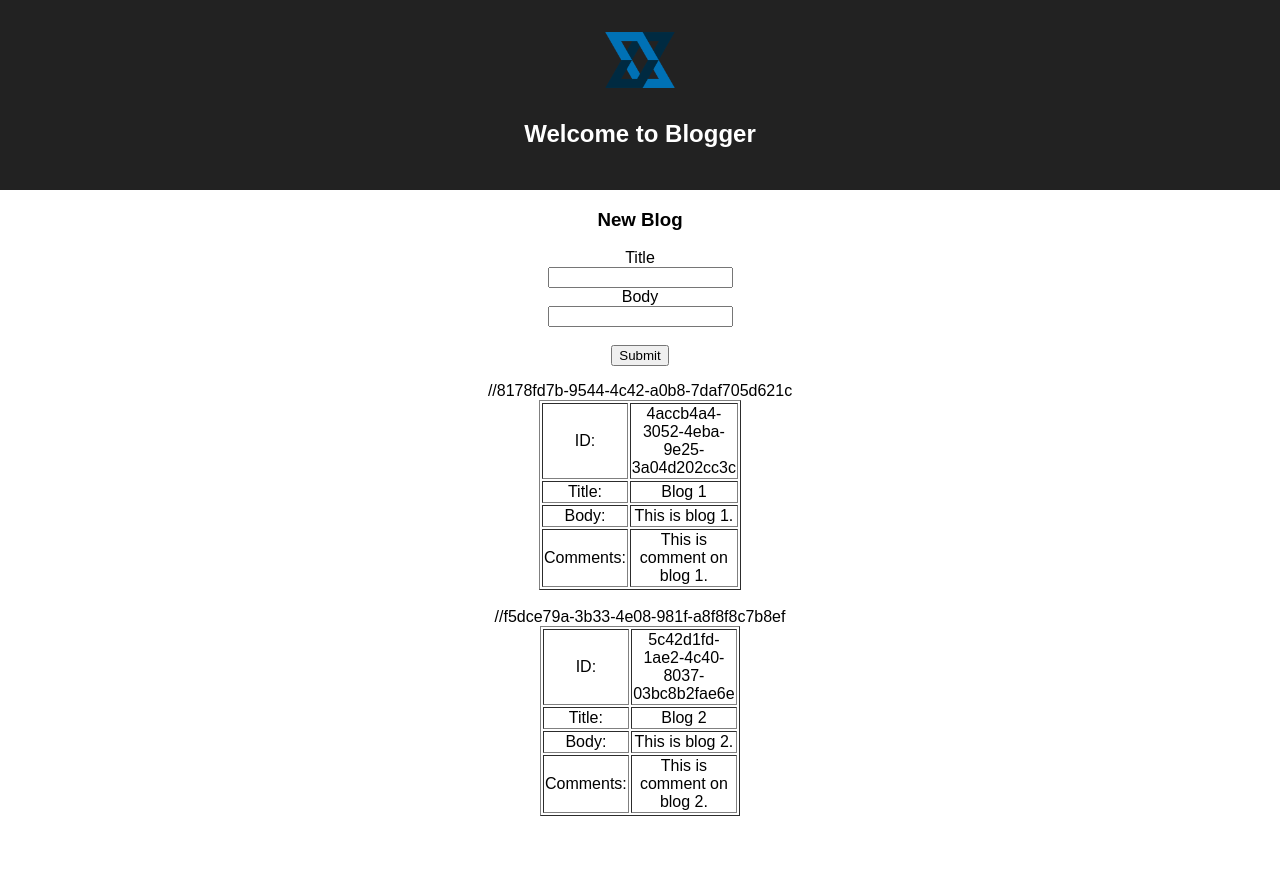
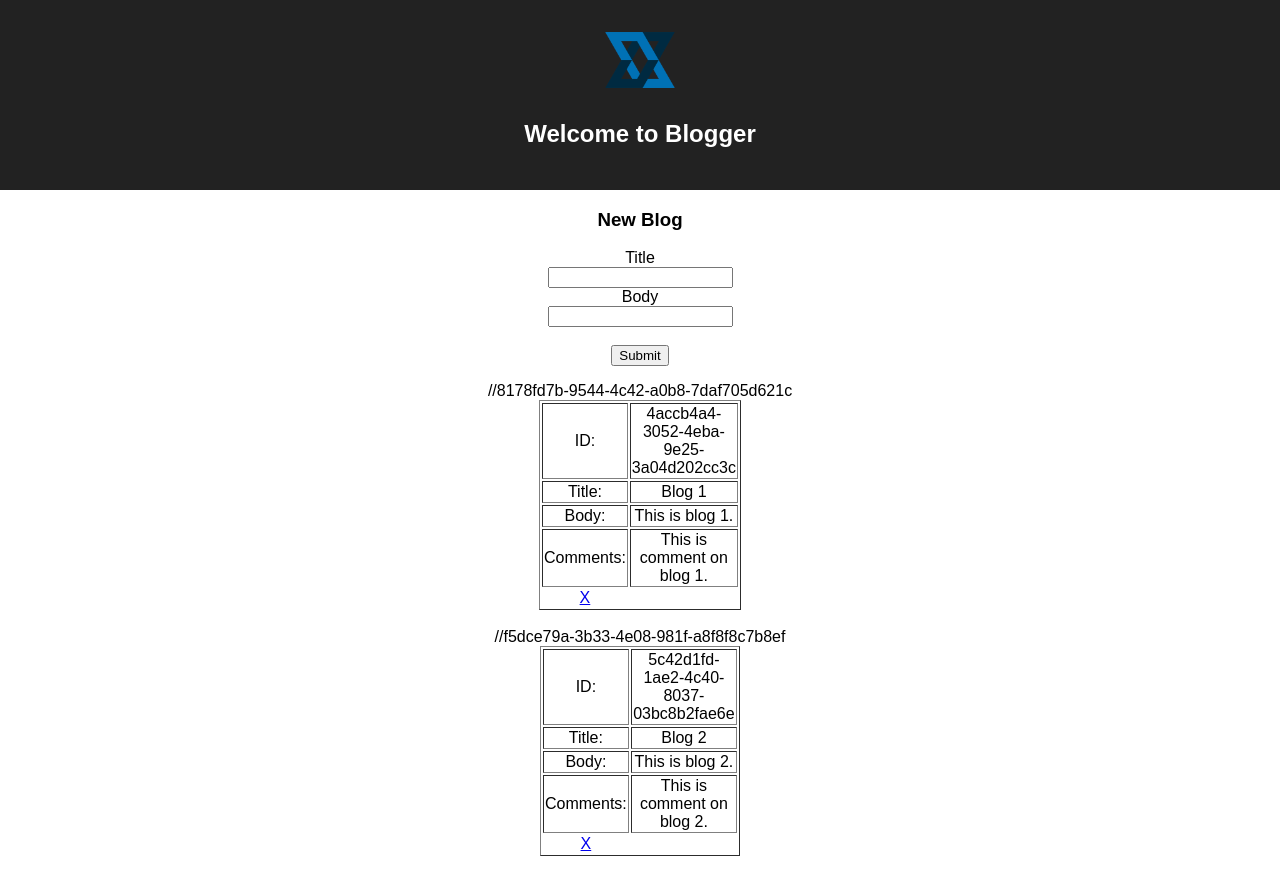
Before and after one commit to RittickDatta/Web_Development, a React (Create React App) app in the folder blog-project/: page / in a window 1280 px wide. Before the commit the page ends 850 px from the top, so only its background shows below. Built offline with nearby package versions, Linux system fonts and the light colour scheme.

Commit message:
Working: Add Blog & Delete Blog

```diff
--- a/blog-project/src/App.js
+++ b/blog-project/src/App.js
@@ -73,7 +73,7 @@ class App extends Component {
         </p>
         <p>
           <NewBlog newBlog={this.handleAddBlog.bind(this)}/>
-          <Users users={this.state.users}/>
+          <Users users={this.state.users} onDelete={this.handleDeleteBlog.bind(this)} />
         </p>
       </div>
     );
--- a/blog-project/src/Blogs.js
+++ b/blog-project/src/Blogs.js
@@ -2,6 +2,9 @@ import React, { Component } from 'react';
 import Blog from './Blog.js';
 
 class Blogs extends Component{
+  deleteBlog(){
+    this.props.onDelete();
+  }
   render(){
     let blogs;
     if(this.props.blogs){
@@ -26,6 +29,9 @@ class Blogs extends Component{
                   <td>Comments:</td>
                   <td>{blog.comments}</td>
                 </tr>
+                <tr>
+                  <a href="#" onClick={this.deleteBlog.bind(this, this.props.user.id)}>X</a>
+                </tr>
               </tbody>
             </table>
           </div>
--- a/blog-project/src/Users.js
+++ b/blog-project/src/Users.js
@@ -2,6 +2,10 @@ import React, { Component } from 'react';
 import Blogs from './Blogs.js';
 
 class Users extends Component{
+  deleteBlog(id){
+    this.props.onDelete(id);
+  }
+
   render(){
     let users;
     if(this.props.users){
@@ -9,7 +13,7 @@ class Users extends Component{
         return (
           <div>
             //{user.id}
-            <Blogs key={user.id} blogs={user.blogs} />
+            <Blogs onDelete={this.deleteBlog.bind(this)} user={user} key={user.id} blogs={user.blogs} />
             <br />
           </div>
         );
```
Also changed, not shown: blog-project/Add and Delete Working.JPG (added).
